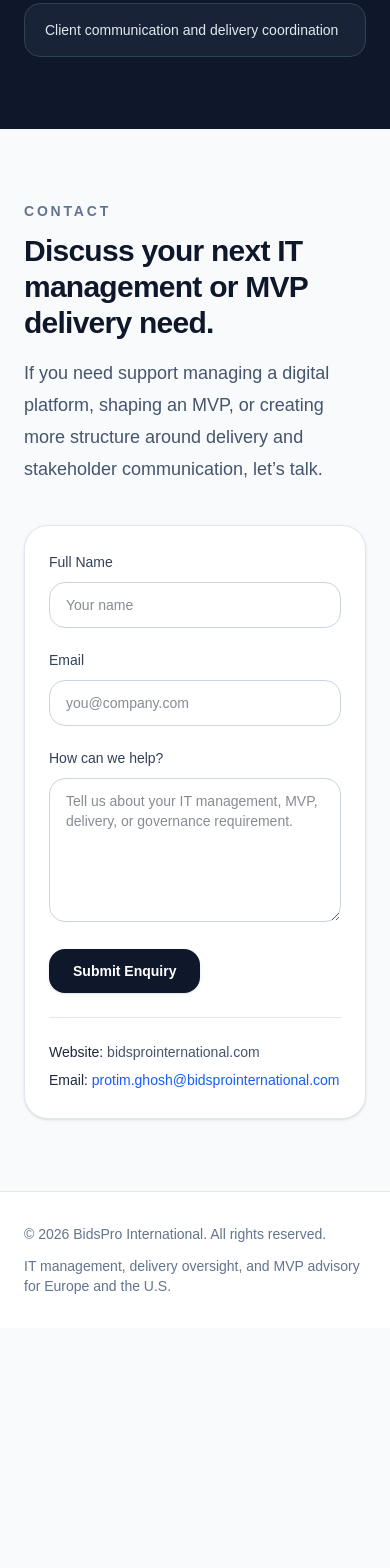
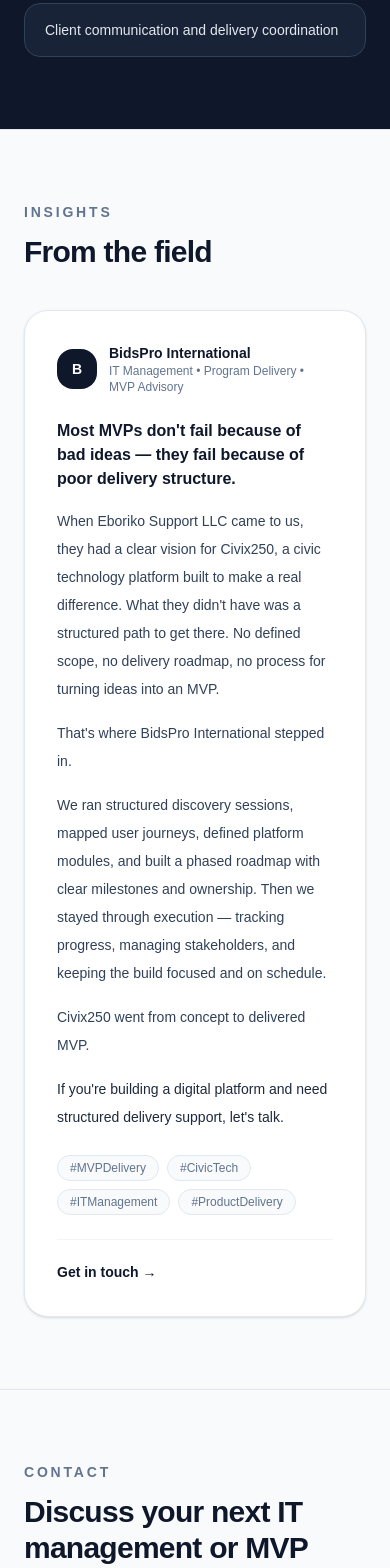
Before and after one commit to protim1907-oss/bidsprointernational-site, a Next.js app: page / in a window 390 px wide. Shown: the part 7980-9548 px from the top of the page. Before the commit the page ends 9308 px from the top, so only its background shows below. Built offline with nearby package versions, Linux system fonts and the light colour scheme.

Commit message:
Add Insights section with Civix250 LinkedIn post

```diff
--- a/app/page.tsx
+++ b/app/page.tsx
@@ -59,6 +59,7 @@
             <a href="#sectors" className="hover:text-slate-900">Sectors</a>
             <a href="#why-us" className="hover:text-slate-900">Why Us</a>
             <a href="#case-studies" className="hover:text-slate-900">Case Studies</a>
+            <a href="#insights" className="hover:text-slate-900">Insights</a>
             <a href="#contact" className="hover:text-slate-900">Contact</a>
           </nav>
           <a
@@ -283,6 +284,42 @@
           </div>
         </section>
 
+        <section id="insights" className="border-y border-slate-200 bg-slate-50">
+          <div className="mx-auto max-w-7xl px-6 py-18 lg:py-24">
+            <div className="max-w-3xl">
+              <div className="text-sm font-semibold uppercase tracking-[0.2em] text-slate-500">Insights</div>
+              <h2 className="mt-3 text-3xl font-bold tracking-tight sm:text-4xl">From the field</h2>
+            </div>
+            <div className="mt-10 max-w-3xl">
+              <div className="rounded-3xl border border-slate-200 bg-white p-8 shadow-sm">
+                <div className="flex items-center gap-3">
+                  <div className="flex h-10 w-10 shrink-0 items-center justify-center rounded-2xl bg-slate-900 text-sm font-bold text-white">B</div>
+                  <div>
+                    <div className="text-sm font-semibold text-slate-900">BidsPro International</div>
+                    <div className="text-xs text-slate-500">IT Management • Program Delivery • MVP Advisory</div>
+                  </div>
+                </div>
+                <div className="mt-6 space-y-4 text-sm leading-7 text-slate-700">
+                  <p className="text-base font-semibold text-slate-900">Most MVPs don't fail because of bad ideas — they fail because of poor delivery structure.</p>
+                  <p>When Eboriko Support LLC came to us, they had a clear vision for Civix250, a civic technology platform built to make a real difference. What they didn't have was a structured path to get there. No defined scope, no delivery roadmap, no process for turning ideas into an MVP.</p>
+                  <p>That's where BidsPro International stepped in.</p>
+                  <p>We ran structured discovery sessions, mapped user journeys, defined platform modules, and built a phased roadmap with clear milestones and ownership. Then we stayed through execution — tracking progress, managing stakeholders, and keeping the build focused and on schedule.</p>
+                  <p>Civix250 went from concept to delivered MVP.</p>
+                  <p className="font-medium text-slate-800">If you're building a digital platform and need structured delivery support, let's talk.</p>
+                </div>
+                <div className="mt-6 flex flex-wrap gap-2">
+                  {["#MVPDelivery", "#CivicTech", "#ITManagement", "#ProductDelivery"].map((tag) => (
+                    <span key={tag} className="rounded-full border border-slate-200 bg-slate-50 px-3 py-1 text-xs font-medium text-slate-500">{tag}</span>
+                  ))}
+                </div>
+                <div className="mt-6 border-t border-slate-100 pt-5">
+                  <a href="#contact" className="text-sm font-semibold text-slate-900 hover:underline">Get in touch →</a>
+                </div>
+              </div>
+            </div>
+          </div>
+        </section>
+
         <section id="contact" className="mx-auto max-w-7xl px-6 py-18 lg:py-24">
           <div className="grid gap-10 lg:grid-cols-[0.95fr_1.05fr]">
             <div>
```
